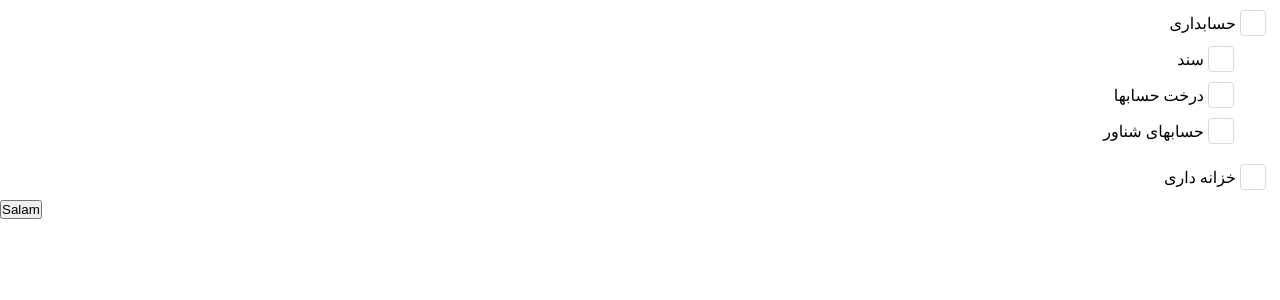
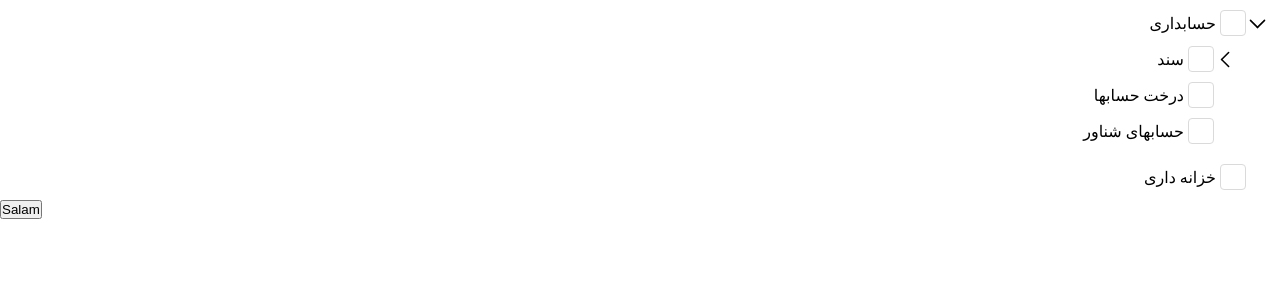
Before and after one commit to shahamiri-alireza/vuejs-tree, a Vue app: page / in a window 1280 px wide. Both pictures are taken after a click on the element "حسابداری". Shown: the top 300 px of the page. Built offline with nearby package versions, Linux system fonts and the light colour scheme.

Commit message:
feat(chevron): Adds chevron icon to tree
- Adds chevron icon to tree
- Adds animation on collapse mode

```diff
--- a/src/components/TreeItem.vue
+++ b/src/components/TreeItem.vue
@@ -1,10 +1,11 @@
 <template>
 	<li class="tree-item">
 		<div class="tree-item-content">
+			<img @click="toggleCollapse" v-if="modelValue[this.children]" class="chevron-icon" :class="{'rotate': isCollapsed}" src="../assets/icons/chevron.svg" alt="">
 			<Checkbox :options="checkboxOptions" class="tree-item-checkbox" :modelValue="checkboxState" @update:modelValue="val => checkboxStateChanged(val)" />
 			<span class="tree-item-text" @click="toggleCollapse">{{ modelValue[this.text] }}</span>
 		</div>
-		<ul class="tree-list" v-if="modelValue[this.children]" ref="treeList">
+		<ul class="tree-list" :class="{'collapse': isCollapsed}" v-if="modelValue[this.children]" ref="treeList">
 			<TreeItem v-for="item in modelValue[this.children]" :key="item[this.text]" :checkboxOptions="checkboxOptions" :fields="this.fields" :modelValue="item" @update:modelValue="val => treeItemDataChanged(val)" />
 		</ul>
 	</li>
@@ -23,7 +24,8 @@
 		},
 		data() {
 			return {
-				halfChecked: false
+				halfChecked: false,
+				isCollapsed: false,
 			}
 		},
 		computed: {
@@ -94,6 +96,7 @@
 
 			},
 			checkboxStateChanged(val) {
+				this.halfChecked = false
 				let clonedData = this.modelValue
 
 				const rec = (items, state) => {
@@ -118,8 +121,9 @@
 				this.$emit('update:modelValue', data)
 			},
 			toggleCollapse() {
-				if (this.modelValue[this.children])
-					this.$refs.treeList.classList.toggle('collapse')
+				// if (this.modelValue[this.children])
+				// 	this.$refs.treeList.classList.toggle('collapse')
+				this.isCollapsed = !this.isCollapsed
 			},
 		}
 	}
@@ -141,6 +145,8 @@
 		width: 100%;
 		box-sizing: border-box;
 		user-select: none;
+		position: relative;
+		padding-right: 20px;
 	}
 	.tree-item-text {
 		flex: 1;
@@ -156,9 +162,30 @@
 	.tree-list {
 		display: none;
 		padding: 0px 22px;
+		animation: fadeInRight 0.4s ease-in-out;
 	}
 	.collapse {
 		display: block;
 	}
 
+	.chevron-icon {
+		height: 25px;
+		transition: transform 0.4s;
+		position: absolute;
+		right: 0px;
+	}
+
+	.chevron-icon.rotate {
+		transform: rotate(-90deg);
+	}
+
+	@keyframes fadeInRight {
+		from {
+			opacity: 0;
+			transform: translateX(20px);
+		}
+		to {
+			opacity: 1;
+		}
+	}
 </style>
```
Also changed, not shown: src/assets/icons/chevron.svg (added).
